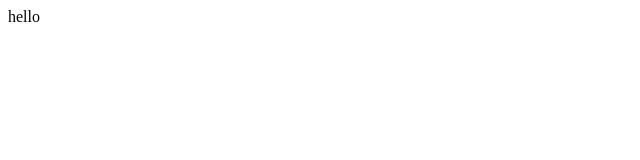
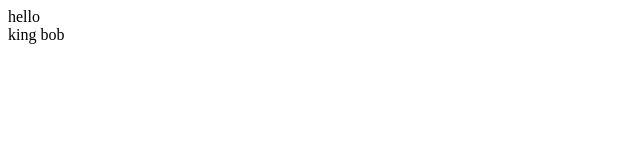
Before and after one commit to saketh-exe/demo-repo, a plain HTML site: page index.html in a window 1280 px wide. Shown: the full height of the page, 0-640 px from the left. Drawn offline with Linux system fonts and the light colour scheme.

Commit message:
-m "it seems bad"

```diff
--- a/index.html
+++ b/index.html
@@ -1 +1,2 @@
 <div>hello</div>
+<div>king bob</div>
```
